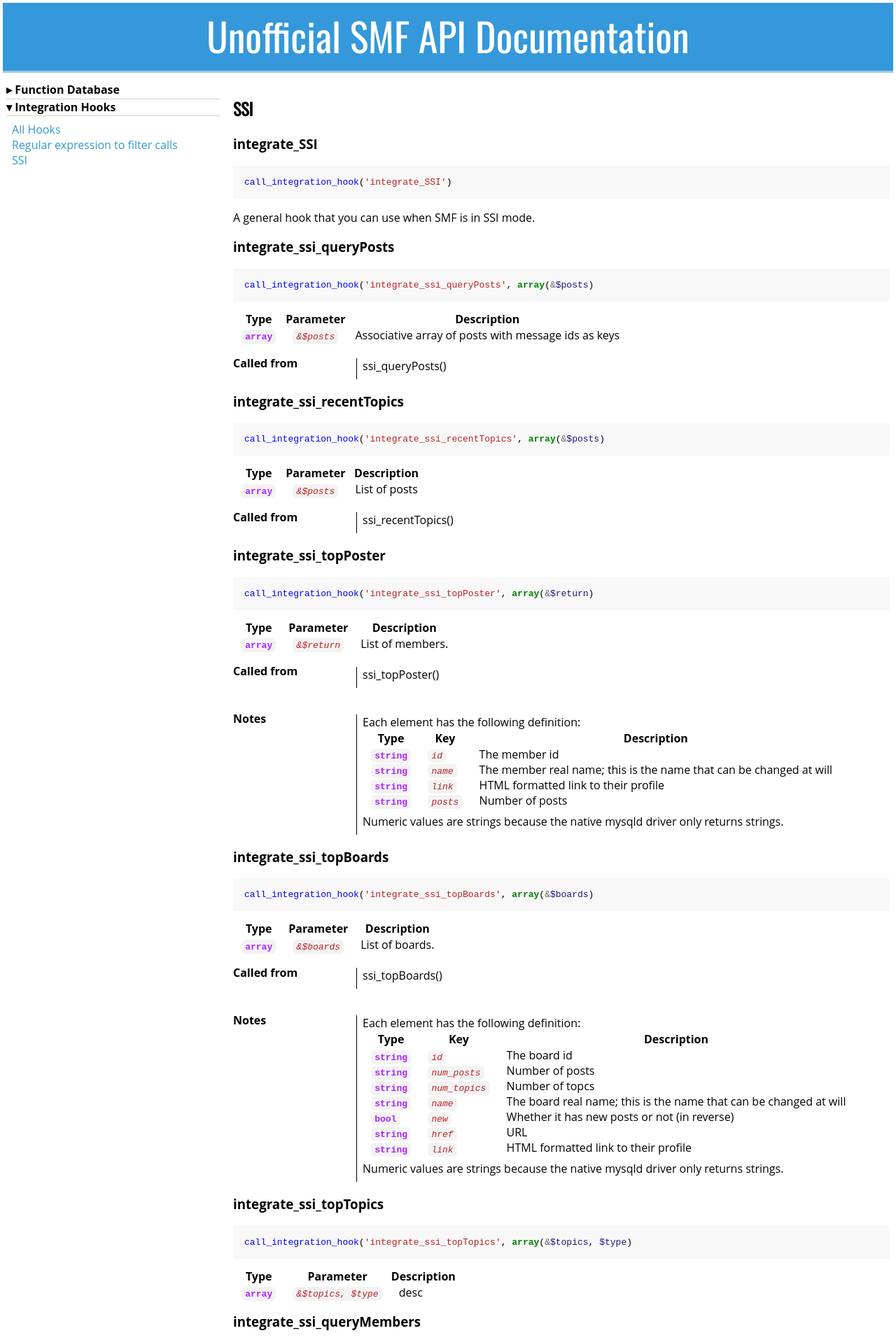
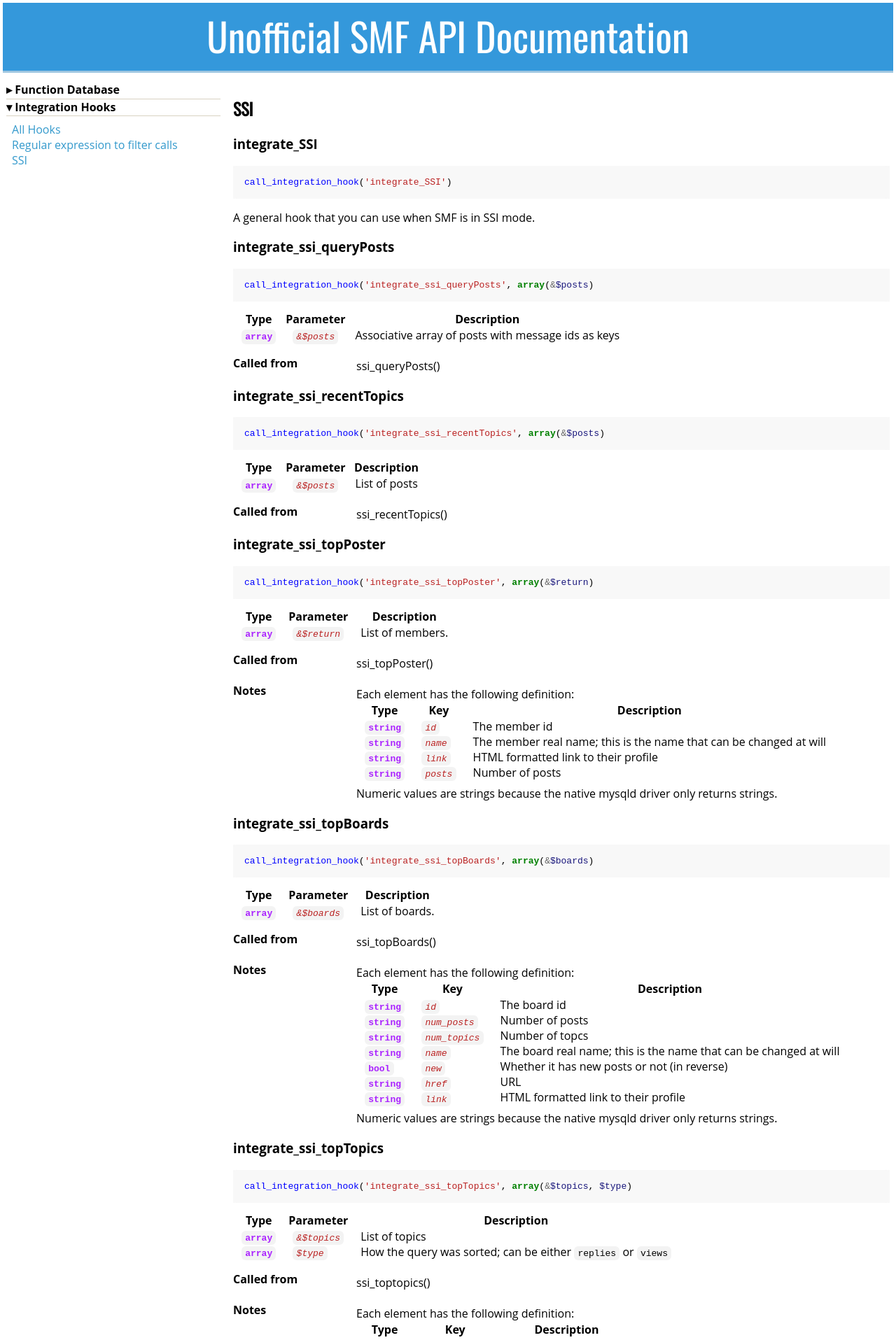
Before and after one commit to live627/smf-api-docs-test, a Jekyll site: the page built from hooks/ssi.md, in a window 1280 px wide. Shown: the top 1915 px of the page at 70% size. Built offline with Jekyll 4.4.1, drawn with Linux system fonts in a browser that asks for light colours; some web fonts are replaced; some of the changed text lies outside the part shown.

Commit message:
sanity is slipping away

```diff
--- a/css/main.css
+++ b/css/main.css
@@ -169,17 +169,18 @@
 	border-radius: 6px;
 }
 table + dl dt {
+	font-weight: bold;
+	left: 0;
+	margin: 0;
 	position: relative;
-	left: 0;
 	top: 1.1em;
 	width: 10em;
-	font-weight: bold;
 }
-
 table + dl dd {
-	border-left: 1px solid #000;
 	margin: 0 0 0 11em;
-	padding: 0 0 .5em .5em;
+}
+table + dl dd + dd {
+	padding-top: 0.5em;
 }
 .highlight .hll { background-color: #ffffcc }
 .highlight  { background: #f8f8f8; }
--- a/hooks/ssi.md
+++ b/hooks/ssi.md
@@ -96,7 +96,24 @@
 
 Type|Parameter|Description
 ---|---|---
-`array`|`&$topics, $type`|desc
+`array`|`&$topics`|List of topics
+`array`|`$type`|How the query was sorted; can be either `replies` or `views`
+
+Called from
+: ssi_toptopics()
+
+Notes
+: Each element has the following definition:
+
+    Type|Key|Description
+    ---|---|---
+    `string`|`id`|The topic id
+    `string`|`num_replies`|Number of replies
+    `string`|`num_views`|Number of views
+    `string`|`subject`|The subject of the topic
+    `string`|`href`|URL
+    `string`|`link`|HTML formatted link
+: Numeric values are strings because the native mysqld driver only returns strings.
 
 ### integrate_ssi_queryMembers
 
@@ -106,7 +123,10 @@
 
 Type|Parameter|Description
 ---|---|---
-`array`|`&$members`|desc
+`array`|`&$members`|list of member ids
+
+What...
+: Srsly, why is this even here? This is the point wheere I wonder... what is the point of most of these SSI hooks?
 
 ### integrate_ssi_boardStats
 
```
